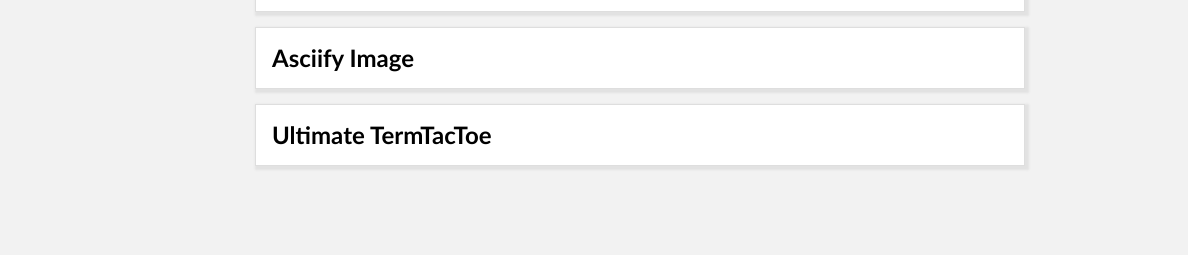
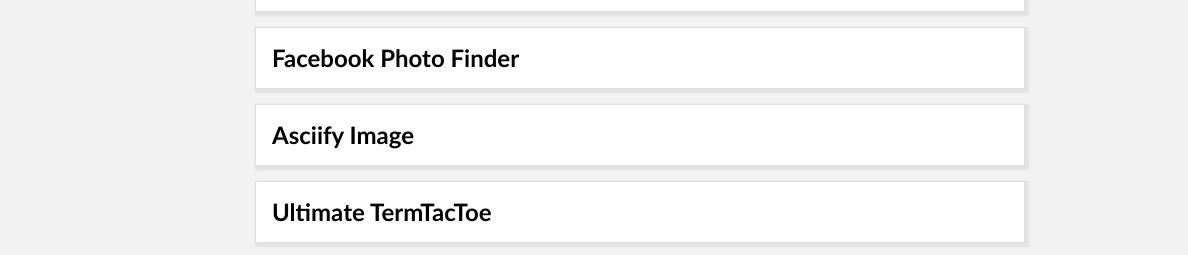
Before and after one commit to ajay-gandhi/ajay-gandhi.com, a plain HTML site: page projects.html in a window 1280 px wide. Shown: the part 615-870 px from the top of the page, 0-1188 px from the left. Before the commit the page ends 800 px from the top, so only its background shows below. Drawn offline with nearby package versions, Linux system fonts and the light colour scheme.

Commit message:
Add photo-finder

```diff
--- a/projects.html
+++ b/projects.html
@@ -113,6 +113,7 @@
           <br /><br />
           <ul>
             <li><a href="http://github.com/ajay-gandhi/cli-pipe">cli-pipe</a>: Accept piped data as an argument to your CLI app</li>
+            <li><a href="http://github.com/ajay-gandhi/find-synonyms">find-synonyms</a>: Find synonyms for words</li>
             <li><a href="http://github.com/ajay-gandhi/light-tts">LightTTS</a>: A lightweight text to speech module</li>
             <li><a href="http://github.com/ajay-gandhi/npmaybe">NPMaybe</a>: Test NPM modules without installing them</li>
             <li><a href="http://github.com/ajay-gandhi/node-speakable">Speakable</a>: Speech to text module for Node.js</li>
@@ -120,6 +121,15 @@
             <li><a href="http://github.com/ajay-gandhi/textbelt">textbelt</a>: Send unlimited free texts from Node.js</li>
             <li><a href="http://github.com/ajay-gandhi/node-xkeychain">xkeychain</a>: Securely store credentials in the native OS keychain</li>
           </ul>
+        </div>
+      </div>
+      <div class="module">
+        <h2 class="heading">Facebook Photo Finder</h2>
+        <div class="content">
+          This app allows you to search through your photos by keyword. In other words, find pictures of you that are "amazing" or "gorgeous".
+          The app creates a list of synonyms for your keyword, then searches through each image's comments and description for any of these synonyms.
+          <br /><br />
+          The app is online, so try it out at <a href="http://photo-aa7.rhcloud.com/">http://photo-aa7.rhcloud.com</a>! It's a very straightforward codebase, and it's on <a href="http://github.com/ajay-gandhi/photo-finder">GitHub</a>.
         </div>
       </div>
       <div class="module">
```
